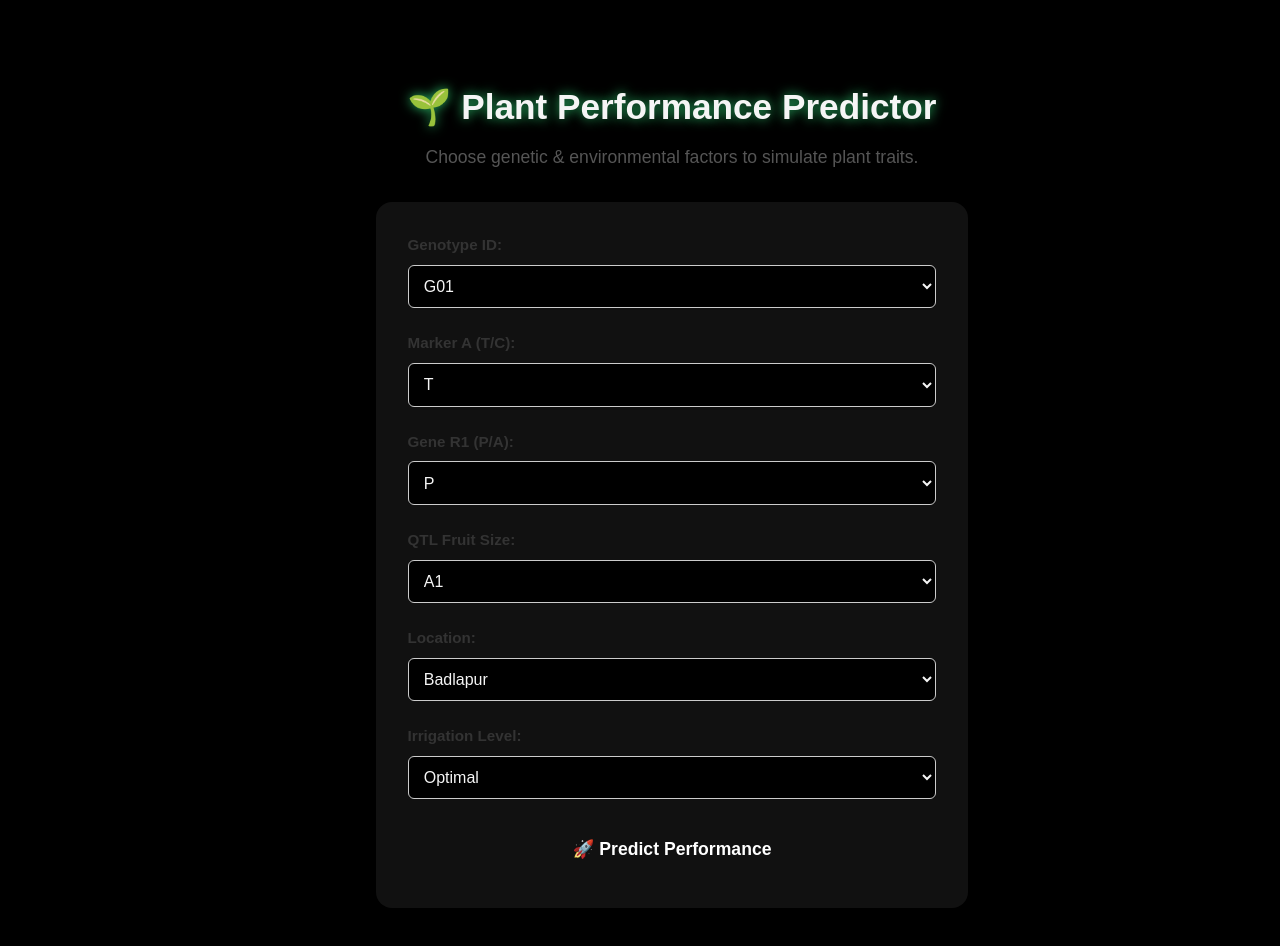
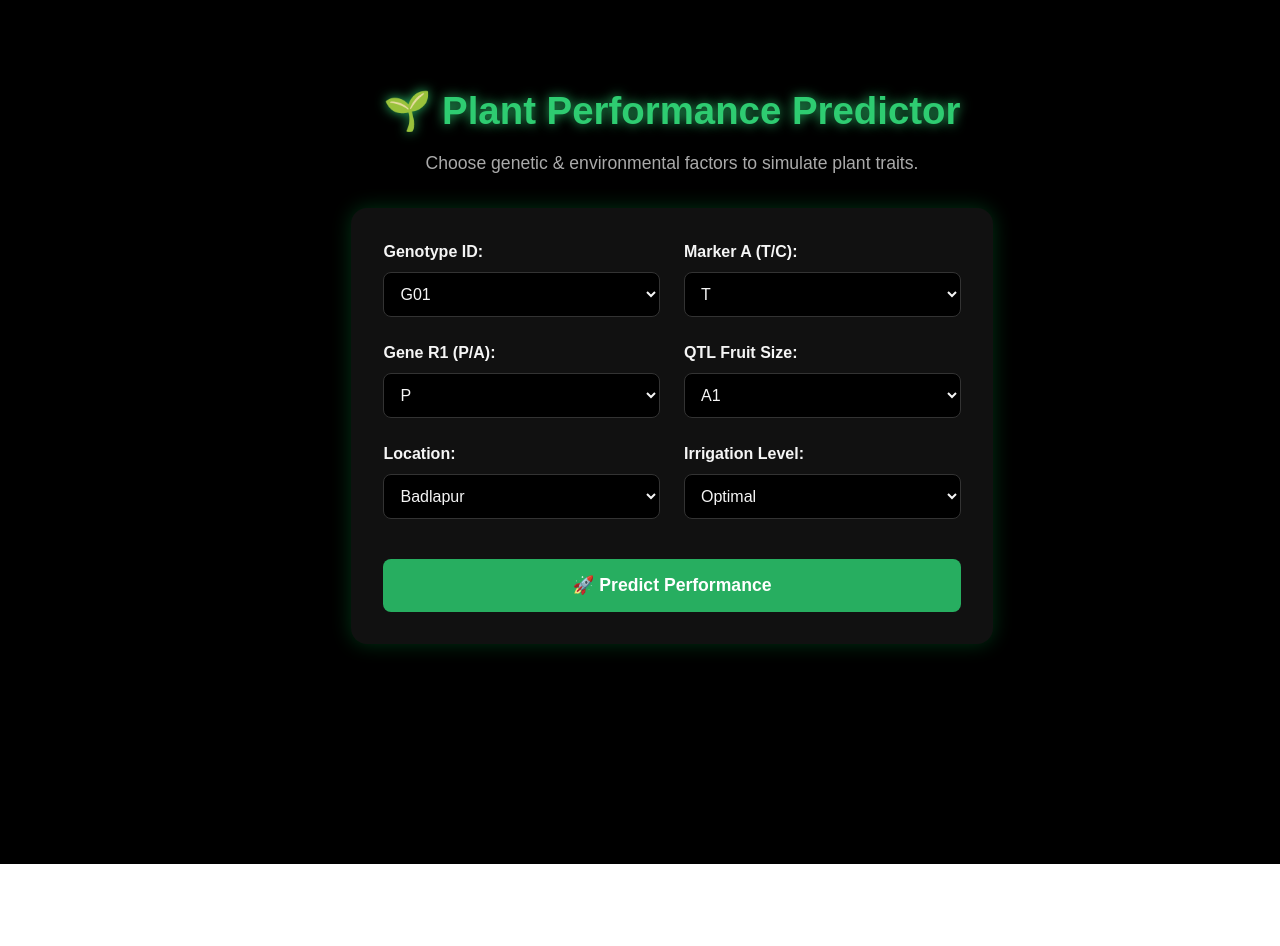
Before and after one commit to singh1908/Plant-Breeding, a React (Vite) app in the folder frontend/: page / in a window 1280 px wide. Shown: the top 946 px of the page. After the commit the page ends 864 px from the top, so only its background shows below. Built offline with nearby package versions, Linux system fonts and the light colour scheme.

Commit message:
output on new page

```diff
--- a/frontend/src/App.jsx
+++ b/frontend/src/App.jsx
@@ -1,26 +1,35 @@
-import React, { useState } from 'react';
+import React, { useState } from "react";
+import {
+  BrowserRouter as Router,
+  Routes,
+  Route,
+  useNavigate,
+  useLocation,
+} from "react-router-dom";
 
+// ---------------------- Static dropdown options ----------------------
 const options = {
-  genotypes: Array.from({ length: 5000 }, (_, i) => `G${String(i + 1).padStart(2, '0')}`),
-  markers: ['T', 'C'],
-  genes: ['P', 'A'],
-  qtls: ['A1', 'A2'],
-  locations: ['Badlapur', 'Nagpur'],
-  irrigations: ['Optimal', 'Stressed'],
+  genotypes: Array.from({ length: 5000 }, (_, i) => `G${String(i + 1).padStart(2, "0")}`),
+  markers: ["T", "C"],
+  genes: ["P", "A"],
+  qtls: ["A1", "A2"],
+  locations: ["Badlapur", "Nagpur"],
+  irrigations: ["Optimal", "Stressed"],
 };
 
-function App() {
+// ---------------------- Input Page ----------------------
+function InputPage() {
+  const navigate = useNavigate();
   const [formData, setFormData] = useState({
-    Genotype_ID: 'G01',
-    'Marker_A (T/C)': 'T',
-    'Gene_R1 (P/A)': 'P',
-    'QTL_Fruit_Size (A1/A2)': 'A1',
-    Location: 'Badlapur',
-    Irrigation_Level: 'Optimal',
+    Genotype_ID: "G01",
+    "Marker_A (T/C)": "T",
+    "Gene_R1 (P/A)": "P",
+    "QTL_Fruit_Size (A1/A2)": "A1",
+    Location: "Badlapur",
+    Irrigation_Level: "Optimal",
   });
-  const [predictions, setPredictions] = useState(null);
   const [isLoading, setIsLoading] = useState(false);
-  const [error, setError] = useState('');
+  const [error, setError] = useState("");
 
   const handleInputChange = (e) => {
     const { name, value } = e.target;
@@ -30,22 +39,21 @@ function App() {
   const handleSubmit = async (e) => {
     e.preventDefault();
     setIsLoading(true);
-    setError('');
-    setPredictions(null);
+    setError("");
 
     try {
-      const response = await fetch('http://127.0.0.1:5000/predict', {
-        method: 'POST',
-        headers: { 'Content-Type': 'application/json' },
+      const response = await fetch("http://127.0.0.1:5000/predict", {
+        method: "POST",
+        headers: { "Content-Type": "application/json" },
         body: JSON.stringify(formData),
       });
 
-      if (!response.ok) {
-        throw new Error('Network response was not ok. Is the Python server running?');
-      }
+      if (!response.ok) throw new Error("Server not responding. Check Flask backend.");
 
       const data = await response.json();
-      setPredictions(data);
+
+      // navigate to output page with results
+      navigate("/output", { state: { predictions: data } });
     } catch (err) {
       setError(err.message);
     } finally {
@@ -57,77 +65,135 @@ function App() {
     <div className="container">
       <header>
         <h1>🌱 Plant Performance Predictor</h1>
-
         <p>Choose genetic & environmental factors to simulate plant traits.</p>
-
       </header>
 
-      <main>
       <form onSubmit={handleSubmit} className="predictor-form">
         <div className="form-grid">
-
           <label>
             Genotype ID:
-
-              <select name="Genotype_ID" value={formData.Genotype_ID} onChange={handleInputChange}>
-                {options.genotypes.map(o => <option key={o} value={o}>{o}</option>)}
+            <select
+              name="Genotype_ID"
+              value={formData.Genotype_ID}
+              onChange={handleInputChange}
+            >
+              {options.genotypes.map((o) => (
+                <option key={o} value={o}>
+                  {o}
+                </option>
+              ))}
             </select>
           </label>
 
           <label>
             Marker A (T/C):
-
-              <select name="Marker_A (T/C)" value={formData['Marker_A (T/C)']} onChange={handleInputChange}>
-                {options.markers.map(o => <option key={o} value={o}>{o}</option>)}
+            <select
+              name="Marker_A (T/C)"
+              value={formData["Marker_A (T/C)"]}
+              onChange={handleInputChange}
+            >
+              {options.markers.map((o) => (
+                <option key={o} value={o}>
+                  {o}
+                </option>
+              ))}
             </select>
           </label>
 
           <label>
             Gene R1 (P/A):
-
-              <select name="Gene_R1 (P/A)" value={formData['Gene_R1 (P/A)']} onChange={handleInputChange}>
-                {options.genes.map(o => <option key={o} value={o}>{o}</option>)}
+            <select
+              name="Gene_R1 (P/A)"
+              value={formData["Gene_R1 (P/A)"]}
+              onChange={handleInputChange}
+            >
+              {options.genes.map((o) => (
+                <option key={o} value={o}>
+                  {o}
+                </option>
+              ))}
             </select>
           </label>
 
           <label>
             QTL Fruit Size:
-
-              <select name="QTL_Fruit_Size (A1/A2)" value={formData['QTL_Fruit_Size (A1/A2)']} onChange={handleInputChange}>
-                {options.qtls.map(o => <option key={o} value={o}>{o}</option>)}
+            <select
+              name="QTL_Fruit_Size (A1/A2)"
+              value={formData["QTL_Fruit_Size (A1/A2)"]}
+              onChange={handleInputChange}
+            >
+              {options.qtls.map((o) => (
+                <option key={o} value={o}>
+                  {o}
+                </option>
+              ))}
             </select>
           </label>
 
           <label>
             Location:
-
-              <select name="Location" value={formData.Location} onChange={handleInputChange}>
-                {options.locations.map(o => <option key={o} value={o}>{o}</option>)}
+            <select
+              name="Location"
+              value={formData.Location}
+              onChange={handleInputChange}
+            >
+              {options.locations.map((o) => (
+                <option key={o} value={o}>
+                  {o}
+                </option>
+              ))}
             </select>
           </label>
 
           <label>
             Irrigation Level:
-
-              <select name="Irrigation_Level" value={formData.Irrigation_Level} onChange={handleInputChange}>
-                {options.irrigations.map(o => <option key={o} value={o}>{o}</option>)}
+            <select
+              name="Irrigation_Level"
+              value={formData.Irrigation_Level}
+              onChange={handleInputChange}
+            >
+              {options.irrigations.map((o) => (
+                <option key={o} value={o}>
+                  {o}
+                </option>
+              ))}
             </select>
           </label>
         </div>
+
         <button type="submit" disabled={isLoading}>
-
-            {isLoading ? '🔄 Predicting...' : '🚀 Predict Performance'}
-
+          {isLoading ? "🔄 Predicting..." : "🚀 Predict Performance"}
         </button>
       </form>
 
-        <div className="results-container">
       {error && <div className="error-message">⚠️ {error}</div>}
-          {isLoading && <div className="loading-spinner"></div>}
-          {predictions && (
+    </div>
+  );
+}
+
+// ---------------------- Output Page ----------------------
+function OutputPage() {
+  const navigate = useNavigate();
+  const location = useLocation();
+  const predictions = location.state?.predictions;
+
+  if (!predictions) {
+    return (
+      <div className="container">
+        <div className="error-message">⚠️ No predictions found.</div>
+        <button onClick={() => navigate("/")}>⬅️ Go Back</button>
+      </div>
+    );
+  }
+
+  return (
+    <div className="container">
+      <header>
+        <h1>📊 Predicted Performance</h1>
+        <p>Simulation results based on your selected conditions.</p>
+      </header>
+
       <div className="results-card">
-
-              <h2>📊 Predicted Performance</h2>
         <div className="stats-grid">
           <div className="stat-box yield">
             <h3>🍅 Yield</h3>
@@ -148,22 +214,31 @@ function App() {
           </div>
         </div>
 
+        <button onClick={() => navigate("/")}>⬅️ New Prediction</button>
       </div>
-          )}
-        </div>
-      </main>
     </div>
   );
 }
 
+// ---------------------- App with Routing ----------------------
+function App() {
+  return (
+    <Router>
+      <Routes>
+        <Route path="/" element={<InputPage />} />
+        <Route path="/output" element={<OutputPage />} />
+      </Routes>
+    </Router>
+  );
+}
 
-// --- True Black Theme Styling ---
+// ---------------------- Dark Theme CSS ----------------------
 const styles = `
 :root {
   --primary: #27ae60;
   --secondary: #2ecc71;
-  --bg-dark: #000000;   /* true black */
-  --card-bg: #111111;   /* deep black panel */
+  --bg-dark: #000000;
+  --card-bg: #111111;
   --text-color: #f5f5f5;
 }
 
@@ -172,7 +247,6 @@ body {
   font-family: 'Poppins', sans-serif;
   background: var(--bg-dark);
   color: var(--text-color);
-
   display: flex;
   justify-content: center;
   align-items: flex-start;
@@ -186,25 +260,34 @@ body {
   padding: 2rem;
 }
 
-header { text-align: center; margin-bottom: 2rem; }
+header {
+  text-align: center;
+  margin-bottom: 2rem;
+}
+
 header h1 {
   color: var(--secondary);
   font-size: 2.4rem;
   margin-bottom: 0.5rem;
-  text-shadow: 0 0 12px rgba(46,204,113,0.9);
+  text-shadow: 0 0 12px rgba(46, 204, 113, 0.9);
 }
-header p { font-size: 1.1rem; color: #aaaaaa; }
+
+header p {
+  font-size: 1.1rem;
+  color: #aaaaaa;
+}
 
 .predictor-form {
   background: var(--card-bg);
   padding: 2rem;
   border-radius: 16px;
-  box-shadow: 0 0 20px rgba(0,255,100,0.2);
+  box-shadow: 0 0 20px rgba(0, 255, 100, 0.2);
   transition: transform 0.2s ease, box-shadow 0.3s;
 }
+
 .predictor-form:hover {
   transform: translateY(-3px);
-  box-shadow: 0 0 35px rgba(0,255,100,0.35);
+  box-shadow: 0 0 35px rgba(0, 255, 100, 0.35);
 }
 
 .form-grid {
@@ -213,7 +296,13 @@ header p { font-size: 1.1rem; color: #aaaaaa; }
   gap: 1.5rem;
   margin-bottom: 1.5rem;
 }
-label { display: flex; flex-direction: column; font-weight: 600; }
+
+label {
+  display: flex;
+  flex-direction: column;
+  font-weight: 600;
+}
+
 select {
   padding: 0.75rem;
   border-radius: 8px;
@@ -224,7 +313,12 @@ select {
   font-size: 1rem;
   transition: all 0.2s;
 }
-select:focus { border-color: var(--secondary); outline: none; box-shadow: 0 0 6px rgba(39,174,96,0.8); }
+
+select:focus {
+  border-color: var(--secondary);
+  outline: none;
+  box-shadow: 0 0 6px rgba(39, 174, 96, 0.8);
+}
 
 button {
   width: 100%;
@@ -237,23 +331,25 @@ button {
   border-radius: 8px;
   cursor: pointer;
   transition: all 0.3s;
+  margin-top: 1rem;
 }
-button:hover { background: var(--secondary); transform: scale(1.03); }
-button:disabled { background: #333; cursor: not-allowed; }
 
-.results-container { margin-top: 2rem; }
+button:hover {
+  background: var(--secondary);
+  transform: scale(1.03);
+}
+
+button:disabled {
+  background: #333;
+  cursor: not-allowed;
+}
+
 .results-card {
   background: var(--card-bg);
   padding: 2rem;
   border-radius: 16px;
-  box-shadow: 0 0 20px rgba(0,255,100,0.25);
+  box-shadow: 0 0 20px rgba(0, 255, 100, 0.25);
   animation: fadeIn 0.5s ease-in-out;
-}
-.results-card h2 {
-  margin-top: 0;
-  color: var(--secondary);
-  text-align: center;
-  margin-bottom: 1.5rem;
 }
 
 .stats-grid {
@@ -263,33 +359,36 @@ button:disabled { background: #333; cursor: not-allowed; }
 }
 
 .stat-box {
-  background: #000; /* pure black inside cards */
+  background: #000;
   padding: 1.2rem;
   border-radius: 12px;
   text-align: center;
-  box-shadow: 0 0 15px rgba(0,255,100,0.1);
+  box-shadow: 0 0 15px rgba(0, 255, 100, 0.1);
   transition: transform 0.2s ease, box-shadow 0.2s;
 }
+
 .stat-box:hover {
   transform: translateY(-4px);
-  box-shadow: 0 0 25px rgba(0,255,100,0.4);
+  box-shadow: 0 0 25px rgba(0, 255, 100, 0.4);
 }
+
 .stat-box h3 {
   margin: 0 0 0.5rem;
   color: var(--secondary);
 }
+
 .stat-box p {
   font-size: 1.4rem;
   font-weight: bold;
   color: #fff;
   margin: 0;
 }
+
 .stat-box small {
   font-size: 0.8rem;
   color: #aaa;
 }
 
-/* Special accent colors */
 .stat-box.yield { border-left: 4px solid #27ae60; }
 .stat-box.sugar { border-left: 4px solid #f1c40f; }
 .stat-box.stress { border-left: 4px solid #e74c3c; }
@@ -303,145 +402,11 @@ button:disabled { background: #333; cursor: not-allowed; }
   text-align: center;
   font-weight: 600;
 }
-.loading-spinner {
-  border: 5px solid #111;
-  border-top: 5px solid var(--secondary);
-  border-radius: 50%;
-  width: 50px;
-  height: 50px;
-  animation: spin 1s linear infinite;
-  margin: 2rem auto;
+
+@keyframes fadeIn {
+  from { opacity: 0; transform: translateY(10px); }
+  to { opacity: 1; transform: translateY(0); }
 }
-.container {
-  width: 100%;
-  max-width: 850px;
-}
-
-header {
-  text-align: center;
-  margin-bottom: 2rem;
-}
-header h1 {
-  color: var(--primary-color);
-  font-size: 2.2rem;
-  margin-bottom: 0.5rem;
-}
-header p {
-  color: #555;
-}
-
-.predictor-form {
-  background: var(--card-bg);
-  padding: 2rem;
-  border-radius: 16px;
-  box-shadow: 0 6px 20px rgba(0,0,0,0.1);
-  transition: transform 0.2s;
-}
-.predictor-form:hover {
-  transform: translateY(-2px);
-}
-
-.form-grid {
-  display: grid;
-  grid-template-columns: repeat(auto-fit, minmax(260px, 1fr));
-  gap: 1.5rem;
-  margin-bottom: 1.5rem;
-}
-
-label {
-  display: flex;
-  flex-direction: column;
-  font-weight: 600;
-  font-size: 0.95rem;
-  color: #333;
-}
-
-select {
-  padding: 0.7rem;
-  border-radius: 6px;
-  border: 1px solid #ccc;
-  margin-top: 0.5rem;
-  font-size: 1rem;
-  transition: border 0.3s, box-shadow 0.3s;
-}
-select:focus {
-  border-color: var(--primary-color);
-  box-shadow: 0 0 5px rgba(39,174,96,0.4);
-  outline: none;
-}
-
-button {
-  width: 100%;
-  padding: 1rem;
-  font-size: 1.1rem;
-  font-weight: bold;
-  color: white;
-  background: linear-gradient(90deg, var(--primary-color), var(--secondary-color));
-  border: none;
-  border-radius: 8px;
-  cursor: pointer;
-  transition: transform 0.2s, box-shadow 0.2s;
-}
-button:hover {
-  transform: scale(1.03);
-  box-shadow: 0 4px 12px rgba(39,174,96,0.4);
-}
-button:disabled {
-  background: #95a5a6;
-  cursor: not-allowed;
-}
-
-.results-container {
-  margin-top: 2rem;
-}
-
-.results-card {
-  background: var(--card-bg);
-  padding: 2rem;
-  border-radius: 16px;
-  box-shadow: 0 6px 20px rgba(0,0,0,0.08);
-  border-left: 6px solid var(--primary-color);
-  animation: fadeIn 0.5s ease-in-out;
-}
-.results-card h2 {
-  margin-top: 0;
-  margin-bottom: 1rem;
-  color: var(--primary-color);
-}
-.results-card ul {
-  list-style: none;
-  padding: 0;
-}
-.results-card li {
-  font-size: 1.05rem;
-  padding: 0.5rem 0;
-  border-bottom: 1px solid #eee;
-}
-.results-card li:last-child {
-  border-bottom: none;
-}
-
-.error-message {
-  color: #e74c3c;
-  background: #fdecea;
-  padding: 1rem;
-  border-radius: 8px;
-  text-align: center;
-  font-weight: 500;
-}
-
-.loading-spinner {
-  border: 5px solid #f3f3f3;
-  border-top: 5px solid var(--primary-color);
-  border-radius: 50%;
-  width: 50px;
-  height: 50px;
-  animation: spin 1s linear infinite;
-  margin: 2rem auto;
-}
-
-@keyframes spin { 0% { transform: rotate(0deg); } 100% { transform: rotate(360deg); } }
-@keyframes fadeIn { from { opacity: 0; transform: translateY(10px);} to { opacity: 1; transform: translateY(0);} }
 `;
 
 const styleSheet = document.createElement("style");
```
Lines whose indentation alone changed are shown as unchanged.
